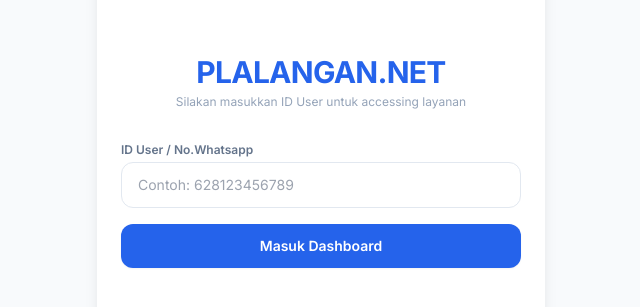
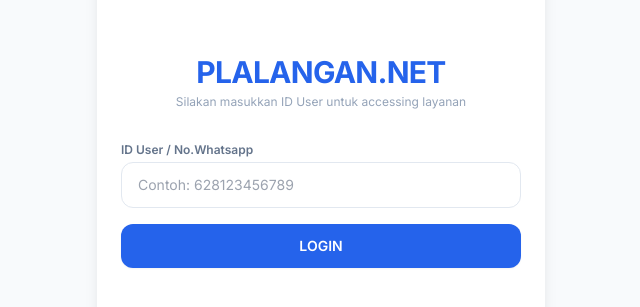
Before and after one commit to plalangan-id/provider, a plain HTML site: page member.html in a window 1280 px wide. Shown: the part 191-498 px from the top of the page, without its empty margins (319-959 px from the left). Drawn offline with nearby package versions, Linux system fonts and the light colour scheme.

Commit message:
Update member.html

```diff
--- a/member.html
+++ b/member.html
@@ -41,7 +41,7 @@
                     <input type="text" id="input-id" placeholder="Contoh: 628123456789" class="w-full border border-slate-200 rounded-xl px-4 py-3 text-sm focus:outline-none focus:border-blue-500 transition-colors">
                 </div>
                 <button onclick="cekIdPelanggan()" id="btn-submit" class="w-full bg-blue-600 hover:bg-blue-700 text-white font-semibold rounded-xl py-3 text-sm shadow-sm transition-colors flex justify-center items-center">
-                    <span>Masuk Dashboard</span>
+                    <span>LOGIN</span>
                 </button>
                 <p id="error-msg" class="text-xs text-red-500 text-center hidden"></p>
             </div>
```
